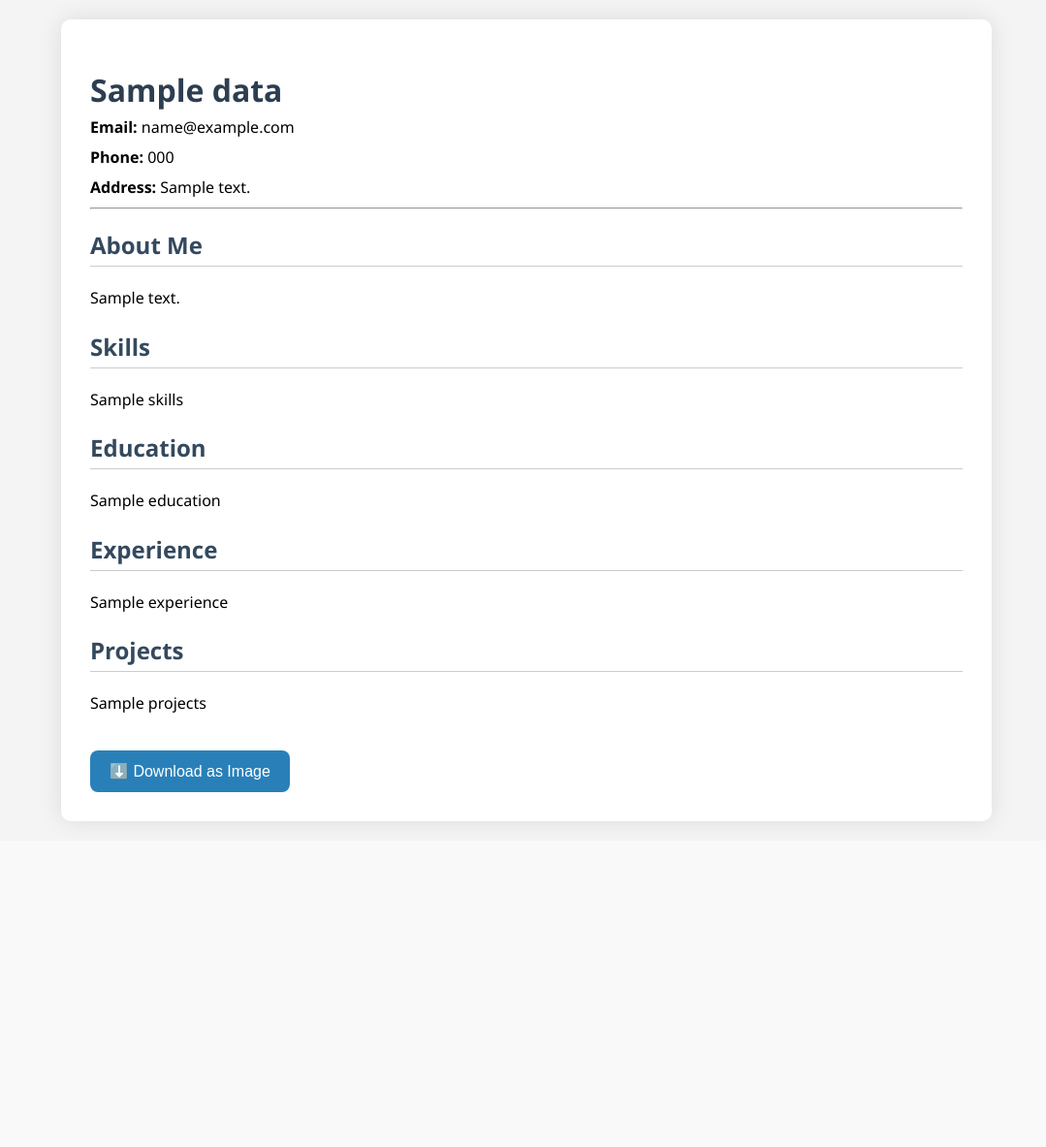
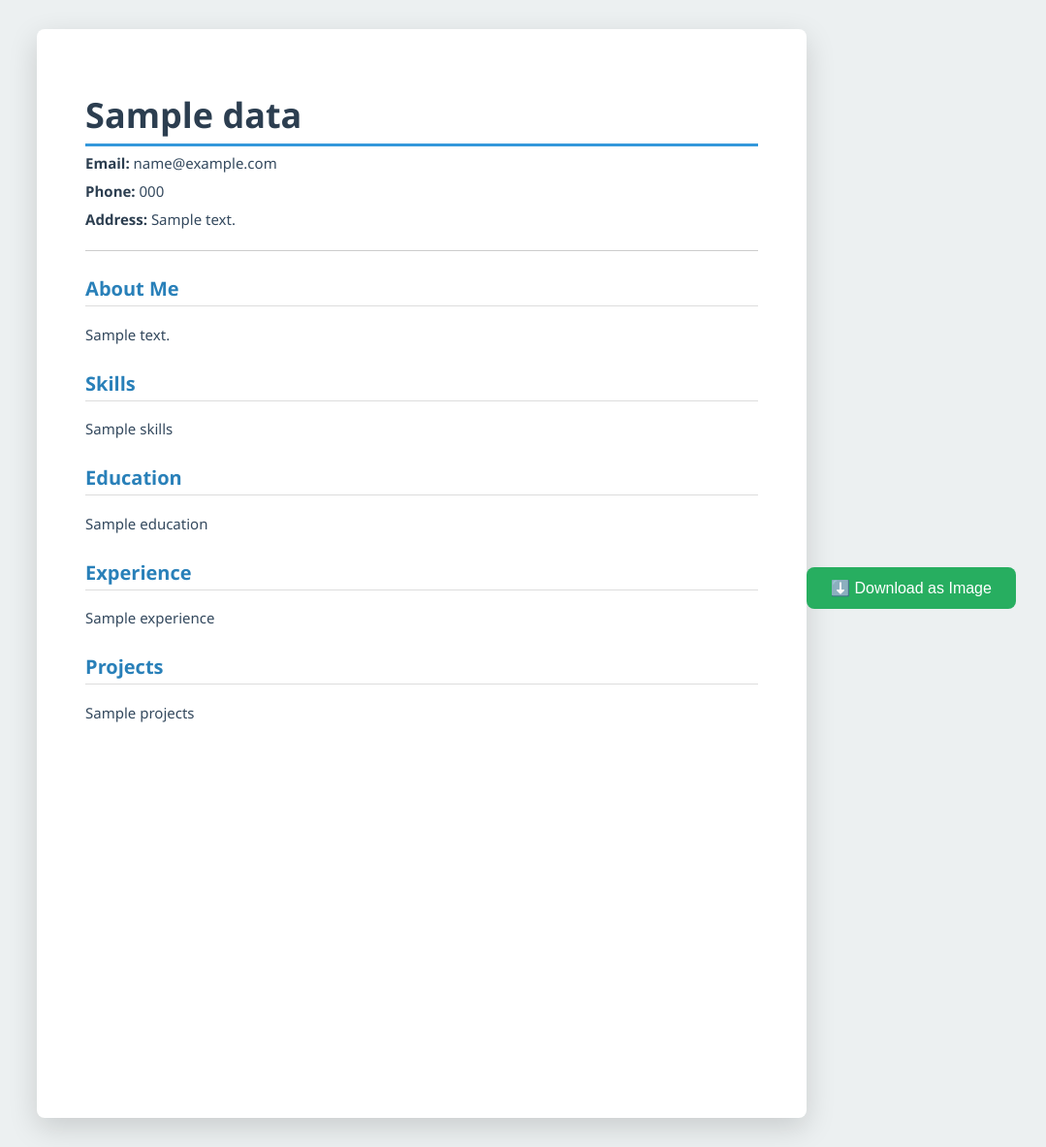
Before and after one commit to SahilCodeLab/Resume, a Flask app: template templates/template1.html in a window 1280 px wide. Shown: the whole page at 97% size, without its empty margins (97-1176 px from the left). Before the commit the page ends 853 px from the top, so only its background shows below. Run offline with Flask 3, Linux system fonts and the light colour scheme; the template is opened without the code that fills it: most values are stand-ins (such as "Sample title", 1, 10 or a date in 2020).

Commit message:
Update style.css

```diff
--- a/static/style.css
+++ b/static/style.css
@@ -1,42 +1,65 @@
 body {
-  font-family: 'Segoe UI', sans-serif;
-  background-color: #f4f4f4;
+  font-family: 'Segoe UI', 'Lato', sans-serif;
+  background: #ecf0f1;
   margin: 0;
-  padding: 20px;
+  padding: 30px;
 }
 
 .container {
-  max-width: 900px;
-  margin: auto;
-  background: white;
-  padding: 30px;
-  box-shadow: 0 0 25px rgba(0,0,0,0.1);
-  border-radius: 10px;
+  display: flex;
+  justify-content: center;
+  align-items: center;
 }
 
-.resume-box h1 {
+.resume-box {
+  width: 794px; /* A4 width in px at 96dpi */
+  min-height: 1123px; /* A4 height */
+  background: #ffffff;
+  padding: 40px 50px;
+  box-shadow: 0 10px 30px rgba(0, 0, 0, 0.15);
+  border-radius: 8px;
+  box-sizing: border-box;
+}
+
+h1 {
+  font-size: 36px;
   color: #2c3e50;
   margin-bottom: 5px;
-}
-
-.resume-box h2 {
-  color: #34495e;
-  margin-top: 20px;
-  border-bottom: 1px solid #ccc;
+  border-bottom: 3px solid #3498db;
   padding-bottom: 5px;
 }
 
-.resume-box p {
+h2 {
+  color: #2980b9;
+  font-size: 20px;
+  margin-top: 25px;
+  border-bottom: 1px solid #ddd;
+  padding-bottom: 4px;
+}
+
+p {
+  color: #34495e;
+  font-size: 15px;
   line-height: 1.6;
   margin: 5px 0;
 }
 
+strong {
+  color: #2c3e50;
+}
+
+hr {
+  margin: 20px 0;
+  border: none;
+  border-top: 1px solid #ccc;
+}
+
 button {
   margin-top: 30px;
-  background-color: #2980b9;
+  background-color: #27ae60;
   color: white;
   border: none;
-  padding: 12px 20px;
+  padding: 12px 25px;
   font-size: 16px;
   border-radius: 8px;
   cursor: pointer;
@@ -44,15 +67,26 @@ button {
 }
 
 button:hover {
-  background-color: #1f6391;
+  background-color: #1f8e4e;
 }
 
-@media screen and (max-width: 600px) {
-  .container {
-    padding: 15px;
+/* Mobile responsive tweaks */
+@media screen and (max-width: 800px) {
+  .resume-box {
+    width: 100%;
+    padding: 20px;
+    min-height: auto;
   }
 
-  button {
-    width: 100%;
+  h1 {
+    font-size: 28px;
+  }
+
+  h2 {
+    font-size: 18px;
+  }
+
+  p {
+    font-size: 14px;
   }
 }
```
